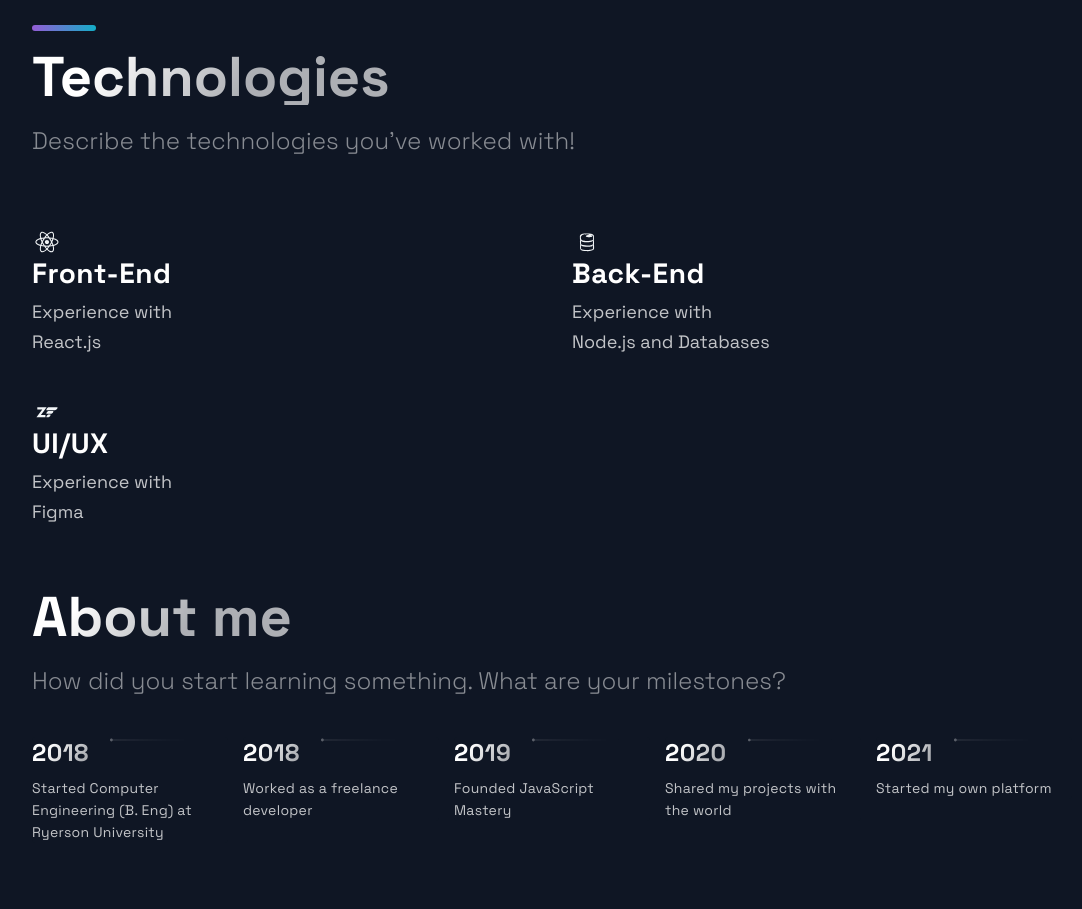
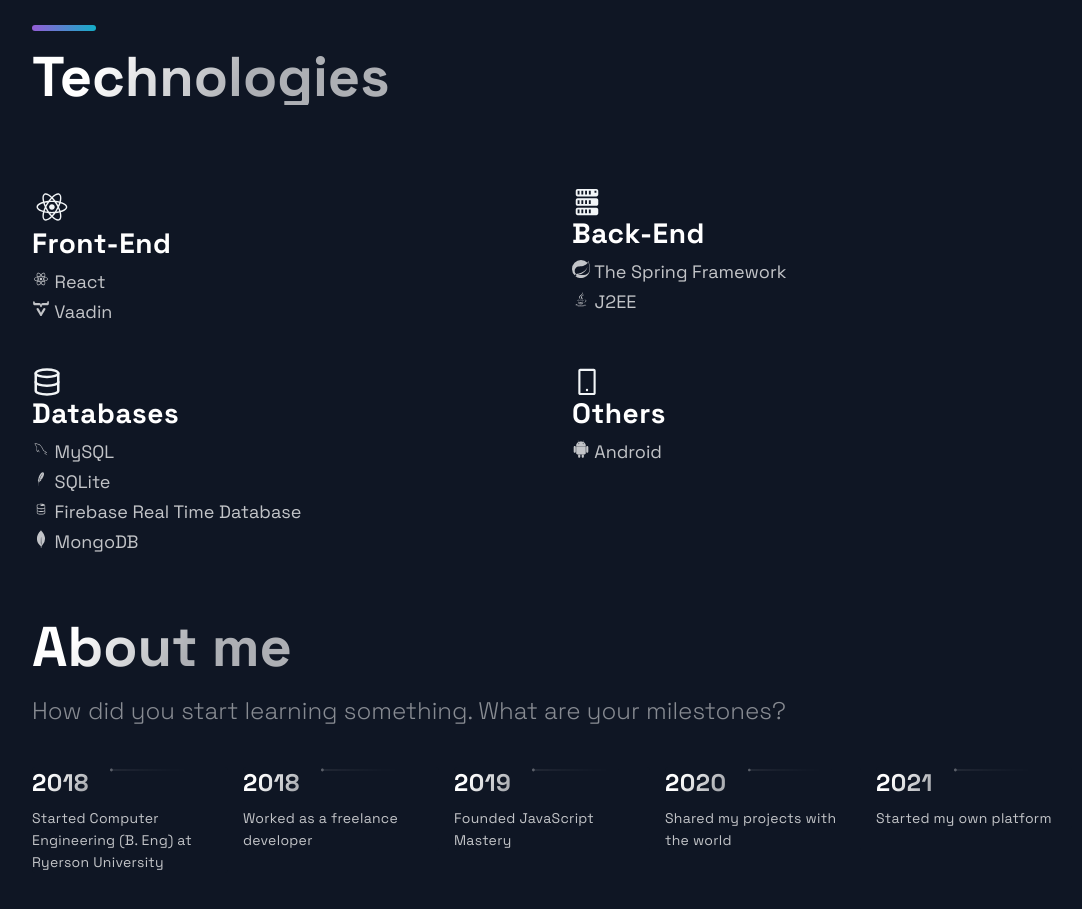
Before and after one commit to DeluxeViper/DeluxeViper.github.io, a Next.js app: page / in a window 1280 px wide. Shown: the part 4780-5689 px from the top of the page, without its empty margins (88-1170 px from the left). Built offline with nearby package versions, Linux system fonts and the light colour scheme.

Commit message:
feat(techn): technologies config

```diff
--- a/src/components/Technologies/Technologies.js
+++ b/src/components/Technologies/Technologies.js
@@ -1,52 +1,101 @@
-import React from 'react';
-import { DiFirebase, DiReact, DiZend } from 'react-icons/di';
-import { Section, SectionDivider, SectionText, SectionTitle } from '../../styles/GlobalComponents';
-import { List, ListContainer, ListItem, ListParagraph, ListTitle } from './TechnologiesStyles';
+/** @format */
 
-const Technologies = () =>  (
+import React from "react";
+import {
+  DiFirebase,
+  DiReact,
+  DiMysql,
+  DiSqllite,
+  DiJava,
+  DiAndroid,
+} from "react-icons/di";
+import { SiSpring, SiMongodb } from "react-icons/si";
+import { FiDatabase } from "react-icons/fi";
+import { GoServer } from "react-icons/go";
+import { FaVaadin } from "react-icons/fa";
+import { AiOutlineMobile } from "react-icons/ai";
+import {
+  Section,
+  SectionDivider,
+  SectionText,
+  SectionTitle,
+} from "../../styles/GlobalComponents";
+import {
+  List,
+  ListContainer,
+  ListItem,
+  ListParagraph,
+  ListTitle,
+} from "./TechnologiesStyles";
+
+const Technologies = () => (
   <Section id="tech">
-    <SectionDivider/>
-    <br/>
-    <SectionTitle>
-      Technologies
-    </SectionTitle>
-    <SectionText>
-      Describe the technologies you've worked with!
-    </SectionText>
+    <SectionDivider />
+    <br />
+    <SectionTitle>Technologies</SectionTitle>
+    <SectionText></SectionText>
     <List>
       <ListItem>
-        <DiReact size="3rem"/>
+        <DiReact size="4rem" />
         <ListContainer>
-        <ListTitle>
-          Front-End
-        </ListTitle>
+          <ListTitle>Front-End</ListTitle>
           <ListParagraph>
-          Experience with <br/>
-          React.js
+            <li>
+              <DiReact /> React
+            </li>
+            <li>
+              <FaVaadin /> Vaadin
+            </li>
           </ListParagraph>
         </ListContainer>
       </ListItem>
       <ListItem>
-        <DiFirebase size="3rem"/>
         <ListContainer>
-        <ListTitle>
-          Back-End
-        </ListTitle>
+          <GoServer size="3rem" />
+          <ListTitle>Back-End</ListTitle>
           <ListParagraph>
-          Experience with <br/>
-          Node.js and Databases
+            {/* Experience with <br />
+            The Spring Framework, J2EE */}
+            <li>
+              <SiSpring /> The Spring Framework
+            </li>
+            <li>
+              <DiJava /> J2EE
+            </li>
           </ListParagraph>
         </ListContainer>
       </ListItem>
       <ListItem>
-        <DiZend size="3rem"/>
         <ListContainer>
-        <ListTitle>
-          UI/UX
-        </ListTitle>
+          <FiDatabase size="3rem" />
+          <ListTitle>Databases</ListTitle>
           <ListParagraph>
-          Experience with <br/>
-          Figma
+            {/* SQL (MySQL, PostgreSQL, DB2, SQLite), NoSQL (Firebase RT DB,
+            MongoDB) */}
+            <li>
+              <DiMysql /> MySQL
+            </li>
+            <li>
+              <DiSqllite /> SQLite
+            </li>
+            <li>
+              <DiFirebase /> Firebase Real Time Database
+            </li>
+            <li>
+              <SiMongodb /> MongoDB
+            </li>
+          </ListParagraph>
+        </ListContainer>
+      </ListItem>
+      <ListItem>
+        <ListContainer>
+          <AiOutlineMobile size="3rem" />
+          <ListTitle>Others</ListTitle>
+          <ListParagraph>
+            <li>
+              <DiAndroid /> Android
+            </li>
+            <li></li>
           </ListParagraph>
         </ListContainer>
       </ListItem>
```
Lines whose indentation alone changed are shown as unchanged.
